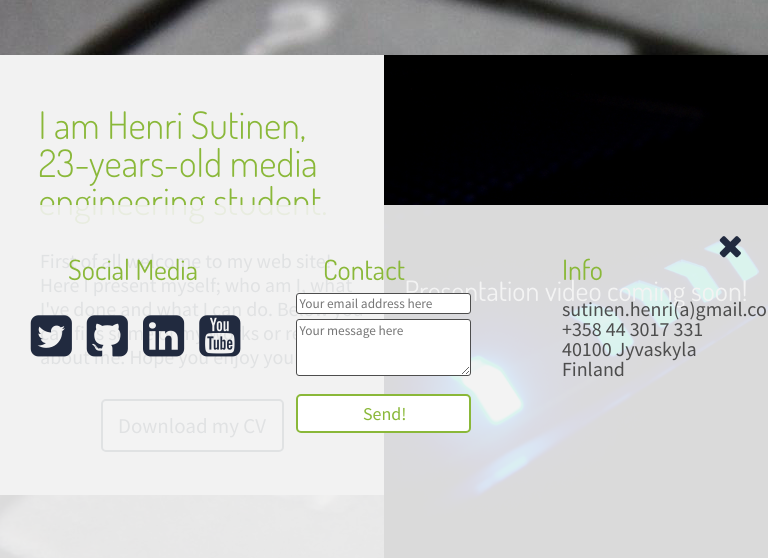
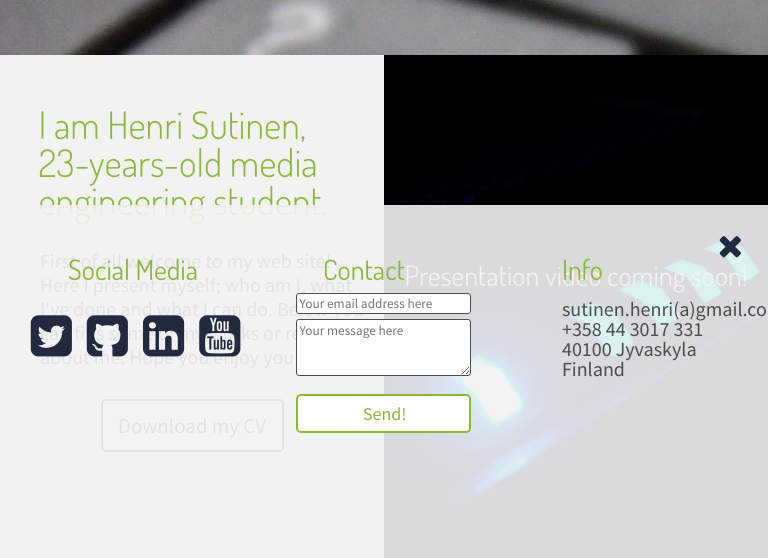
Before and after one commit to henrisutinen/henrisutinen.github.io, a plain HTML site: page index.html in a window 768 px wide. Shown: the part 595-1153 px from the top of the page. Drawn offline with nearby package versions, Linux system fonts and the light colour scheme; files whose address does not match are found by name; a web font is replaced by a local one.

Commit message:
changed height

```diff
--- a/css/zerogrid-full.css
+++ b/css/zerogrid-full.css
@@ -309,7 +309,7 @@ Author URI: http://www.zerotheme.com/
 }
 .zerogrid-full .example2 {
 	text-align: center;
-	line-height: 470px;
+	line-height: 440px;
 	font-family:dosis2;
 	font-size: 28px;
 	color: #fff;
@@ -530,7 +530,7 @@ Author URI: http://www.zerotheme.com/
 	height: 420px !important;
 }
 .zerogrid-full #picheight {
-	height: 440px !important;
+	height: 506px !important;
 }
 .zerogrid-full .col-1-6, .zerogrid-full .col-2-6, .zerogrid-full .col-3-6, .zerogrid-full .col-4-6, .zerogrid-full .col-5-6 {
 	width: 100%;
```
